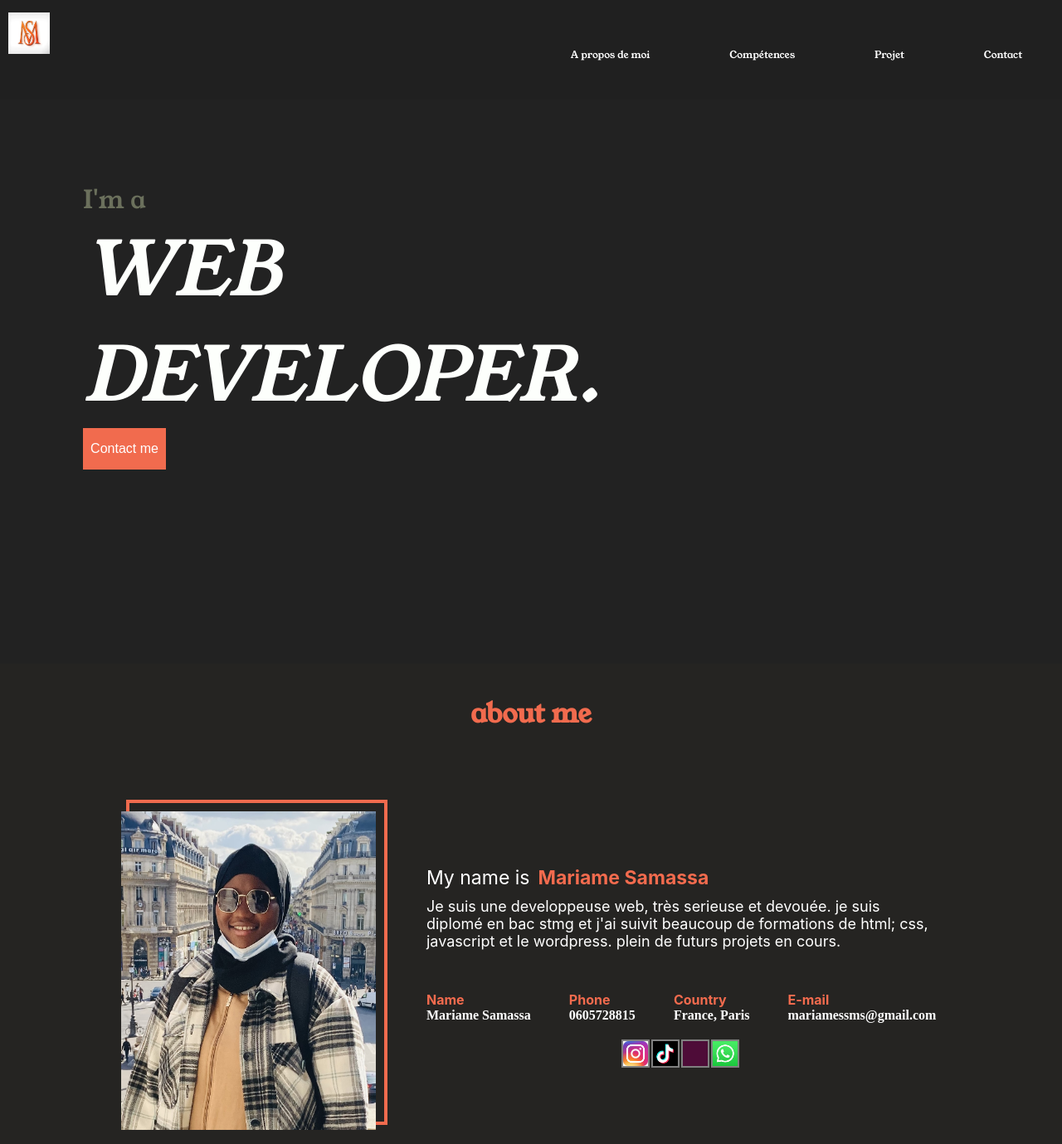
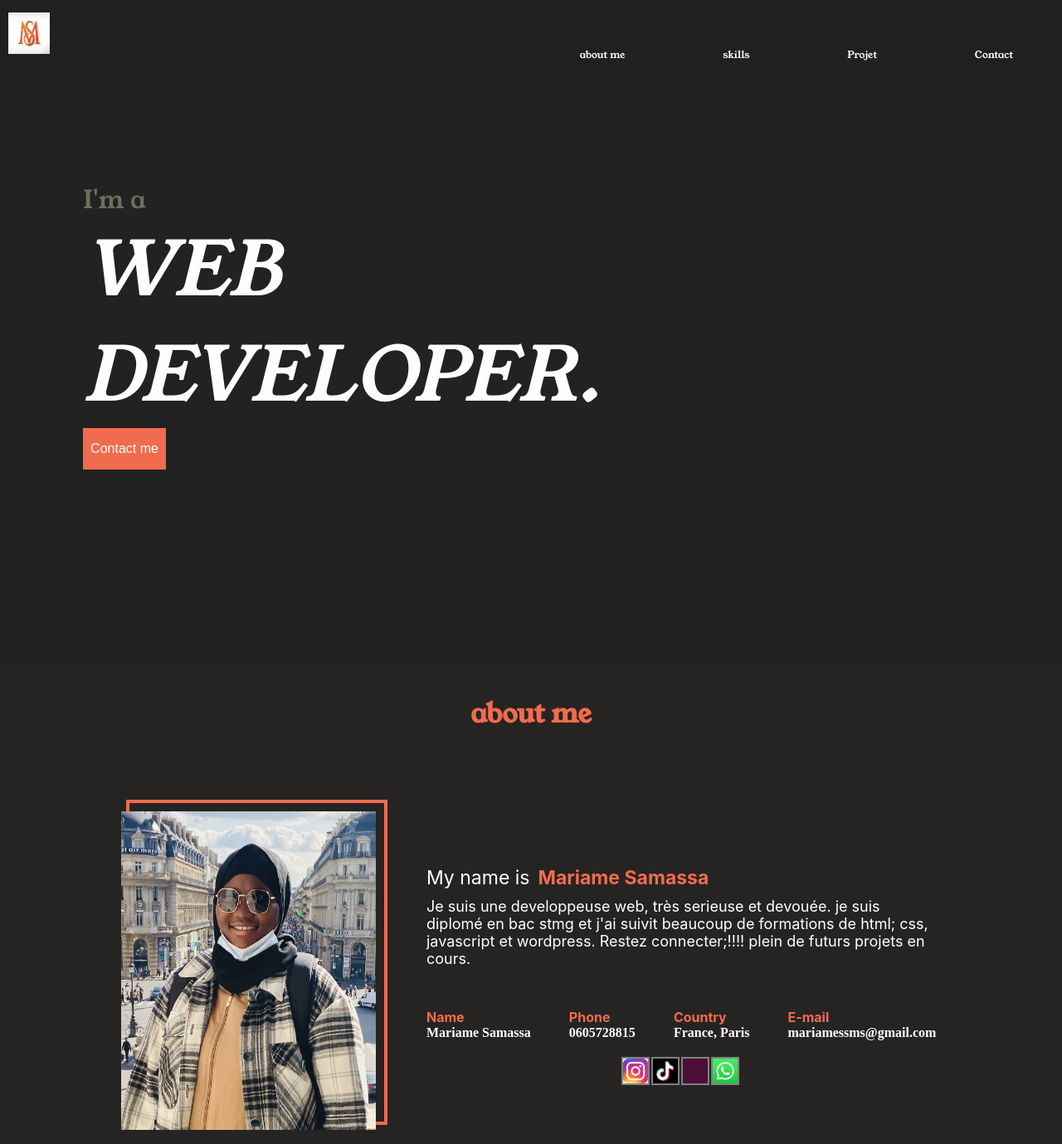
Before and after one commit to Samassamariame/samassamariame.github.io, a plain HTML site: page index.html in a window 1280 px wide. Shown: the top 1379 px of the page at 83% size. Drawn offline with Linux system fonts and the light colour scheme.

Commit message:
Add files via upload

```diff
--- a/index.html
+++ b/index.html
@@ -13,8 +13,8 @@
             <img src="./log.jpg" alt="" id="logo-photo">
         </div>
         <div id="menu" class="closed">
-            <a href="#aboutme">A propos de moi</a>
-            <a href="#skills">Compétences</a>
+            <a href="#aboutme">about me</a>
+            <a href="#skills">skills</a>
             <a href="#projet">Projet</a>
             <a href="#contact">Contact</a>
         </div>
@@ -66,7 +66,8 @@
             <div id="texte2">
                 <p> Je suis une developpeuse web, très serieuse et devouée.
                     je suis diplomé en bac stmg et j'ai suivit beaucoup de
-                    formations de html; css, javascript et le wordpress.
+                    formations de html; css, javascript et wordpress.
+                     Restez connecter;!!!!
                     plein de futurs projets en cours.
 
                 </p>
```
